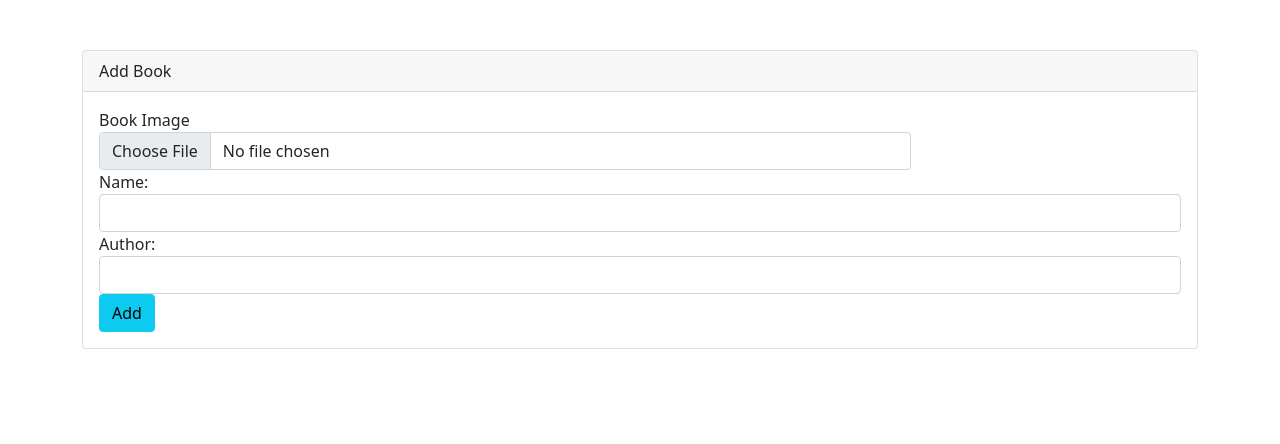
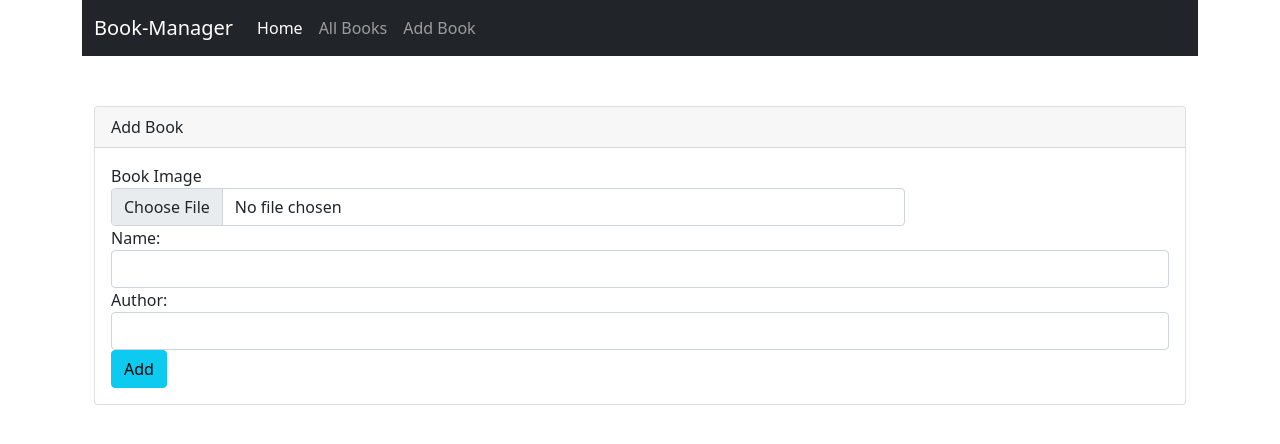
Before and after one commit to BryanAim/express-mysql-manageLibrary, a Node server app: page /books/add in a window 1280 px wide. Shown: the top 444 px of the page. Run offline with Node 20, Linux system fonts and the light colour scheme.

Commit message:
add navbar

```diff
--- a/views/add.ejs
+++ b/views/add.ejs
@@ -8,7 +8,10 @@
     <link href="https://cdn.jsdelivr.net/npm/bootstrap@5.1.0/dist/css/bootstrap.min.css" rel="stylesheet" integrity="sha384-KyZXEAg3QhqLMpG8r+8fhAXLRk2vvoC2f3B09zVXn8CA5QIVfZOJ3BCsw2P0p/We" crossorigin="anonymous">
 
 </head>
-<body class="container" style="margin-top: 50px;">
+<body class="container" >
+
+    <%- include( 'partials/navbar' ) %>
+<div class="container" style="margin-top: 50px;">
 
 	<% if (messages.error) { %>
 	<div class="alert alert-danger" role="alert"><%- messages.error %></div>
@@ -40,6 +43,6 @@
             </form>
         </div>
     </div>
-
+</div>
 </body>
 </html>
--- a/views/edit.ejs
+++ b/views/edit.ejs
@@ -8,7 +8,10 @@
     <link href="https://cdn.jsdelivr.net/npm/bootstrap@5.1.0/dist/css/bootstrap.min.css" rel="stylesheet" integrity="sha384-KyZXEAg3QhqLMpG8r+8fhAXLRk2vvoC2f3B09zVXn8CA5QIVfZOJ3BCsw2P0p/We" crossorigin="anonymous">
 
 </head>
-<body class="container" style="margin-top: 50px;">
+<body class="container" >
+    <%- include( 'partials/navbar' ) %>
+
+    <div class="container" style="margin-top: 50px;">
 
 	<% if (messages.error) { %>
 	<div class="alert alert-danger" role="alert"><%- messages.error %></div>
@@ -34,6 +37,7 @@
             </form>
         </div>
     </div>
+</div>
 
 </body>
 </html>
```
